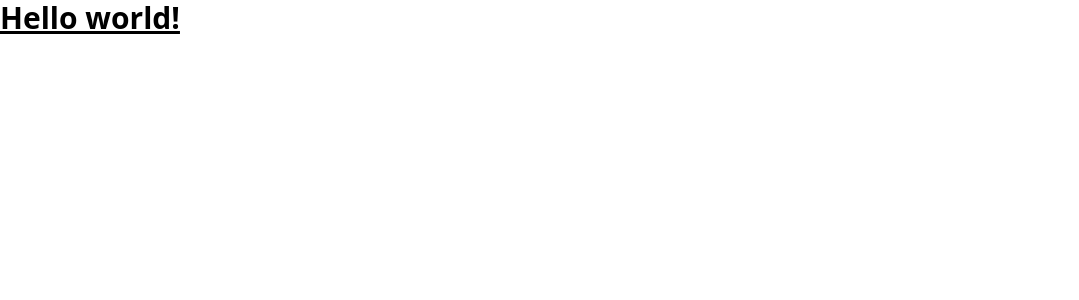
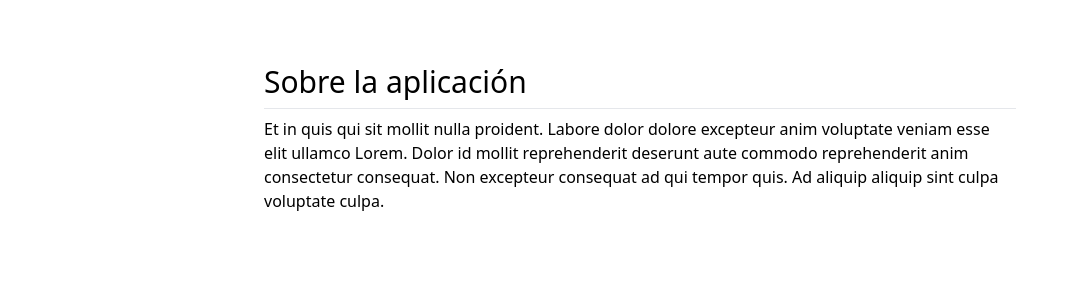
Before and after one commit to CManuelHernandez/AngularPokemonSsr, an Angular app: page /about in a window 1280 px wide. Before the commit this address led to /. Shown: the top 300 px of the page, without its empty margins (0-1079 px from the left). Built offline with nearby package versions, Linux system fonts and the light colour scheme.

Commit message:
SPA Tradicional

```diff
--- a/src/app/app.component.html
+++ b/src/app/app.component.html
@@ -1,3 +1,3 @@
-<h1 class="text-3xl font-bold underline">Hello world!</h1>
-
-<router-outlet />
+<div class="max-w-3xl m-auto mt-16 px-2">
+  <router-outlet />
+</div>
--- a/src/app/app.routes.ts
+++ b/src/app/app.routes.ts
@@ -1,3 +1,22 @@
 import { Routes } from '@angular/router';
 
-export const routes: Routes = [];
+export const routes: Routes = [
+  {
+    path: 'about',
+    loadComponent: () => import('./pages/about/about-page.component'),
+  },
+  {
+    path: 'pricing',
+    loadComponent: () => import('./pages/pricing/pricing-page.component'),
+  },
+  {
+    path: 'contact',
+    loadComponent: () => import('./pages/contact/contact-page.component'),
+  },
+  {
+    path: '**',
+    redirectTo: () => {
+      return 'about';
+    },
+  },
+];
--- /dev/null
+++ b/src/app/pages/about/about-page.component.html
@@ -0,0 +1,12 @@
+<h1 class="text-3xl">Sobre la aplicación</h1>
+<hr class="my-2" />
+
+<section>
+  <p class="mb-4">
+    Et in quis qui sit mollit nulla proident. Labore dolor dolore excepteur anim
+    voluptate veniam esse elit ullamco Lorem. Dolor id mollit reprehenderit
+    deserunt aute commodo reprehenderit anim consectetur consequat. Non
+    excepteur consequat ad qui tempor quis. Ad aliquip aliquip sint culpa
+    voluptate culpa.
+  </p>
+</section>
--- /dev/null
+++ b/src/app/pages/about/about-page.component.ts
@@ -0,0 +1,10 @@
+import { ChangeDetectionStrategy, Component } from '@angular/core';
+
+@Component({
+  selector: 'page-about',
+  standalone: true,
+  imports: [],
+  templateUrl: './about-page.component.html',
+  changeDetection: ChangeDetectionStrategy.OnPush,
+})
+export default class AboutPageComponent {}
--- /dev/null
+++ b/src/app/pages/contact/contact-page.component.html
@@ -0,0 +1,6 @@
+<h1 class="text-3xl">Contacto</h1>
+<hr class="my-2" />
+
+<section>
+  <p class="mb-4">Aute sit deserunt aute in.</p>
+</section>
--- /dev/null
+++ b/src/app/pages/contact/contact-page.component.ts
@@ -0,0 +1,10 @@
+import { ChangeDetectionStrategy, Component } from '@angular/core';
+
+@Component({
+  selector: 'page-contact',
+  standalone: true,
+  imports: [],
+  templateUrl: './contact-page.component.html',
+  changeDetection: ChangeDetectionStrategy.OnPush,
+})
+export default class ContactPageComponent {}
--- /dev/null
+++ b/src/app/pages/pricing/pricing-page.component.html
@@ -0,0 +1,11 @@
+<h1 class="text-3xl">Precios del servicio</h1>
+<hr class="my-2" />
+
+<section>
+  <p class="mb-4">
+    Velit magna duis et cillum. Nostrud tempor magna Lorem mollit nulla magna in
+    labore excepteur. Nostrud proident dolor excepteur deserunt velit occaecat
+    qui mollit ex eiusmod elit amet culpa tempor. Tempor ex nulla eiusmod
+    deserunt pariatur dolor quis tempor tempor ipsum mollit velit.
+  </p>
+</section>
--- /dev/null
+++ b/src/app/pages/pricing/pricing-page.component.ts
@@ -0,0 +1,10 @@
+import { ChangeDetectionStrategy, Component } from '@angular/core';
+
+@Component({
+  selector: 'page-pricing',
+  standalone: true,
+  imports: [],
+  templateUrl: './pricing-page.component.html',
+  changeDetection: ChangeDetectionStrategy.OnPush,
+})
+export default class PricingPageComponent {}
```
